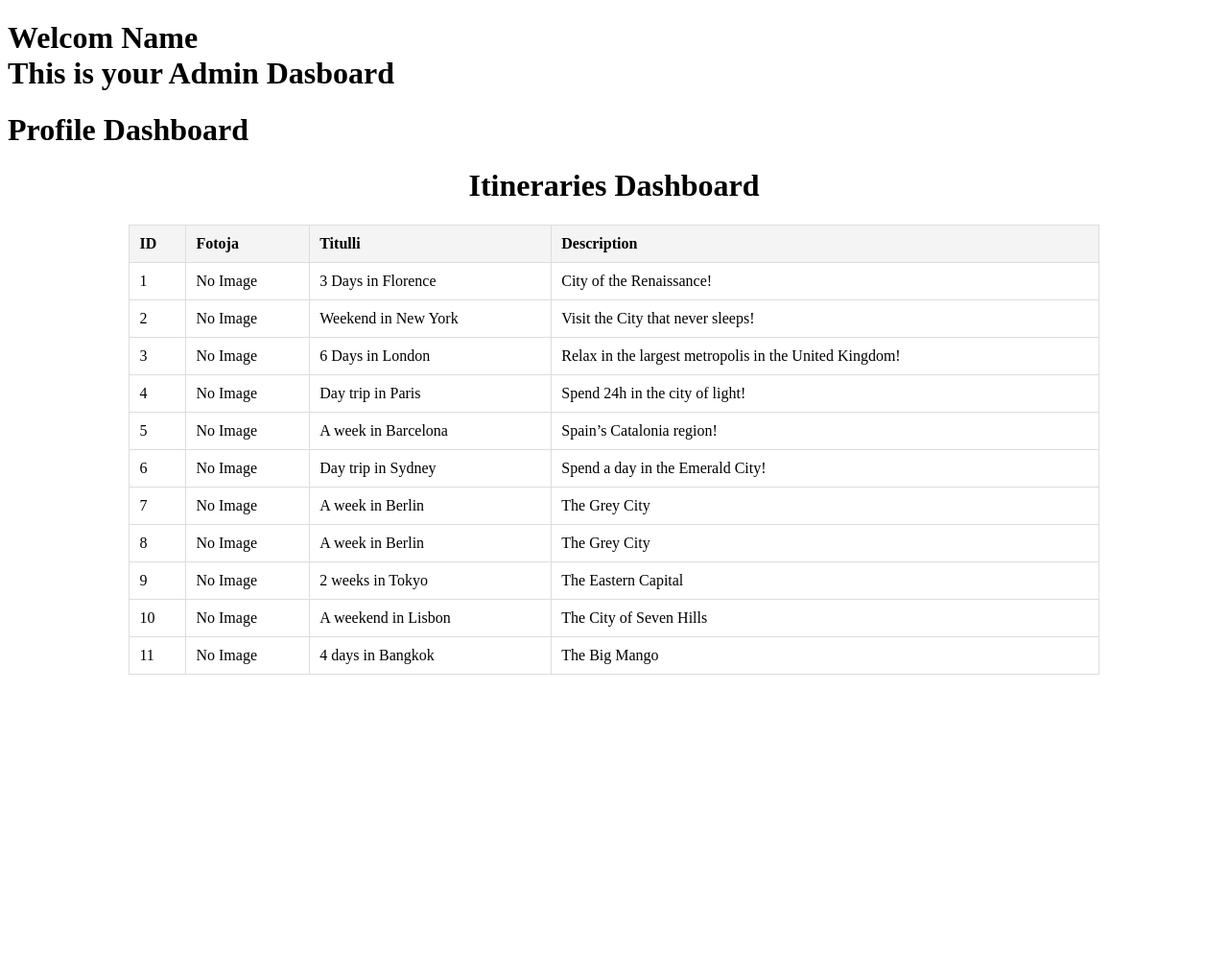
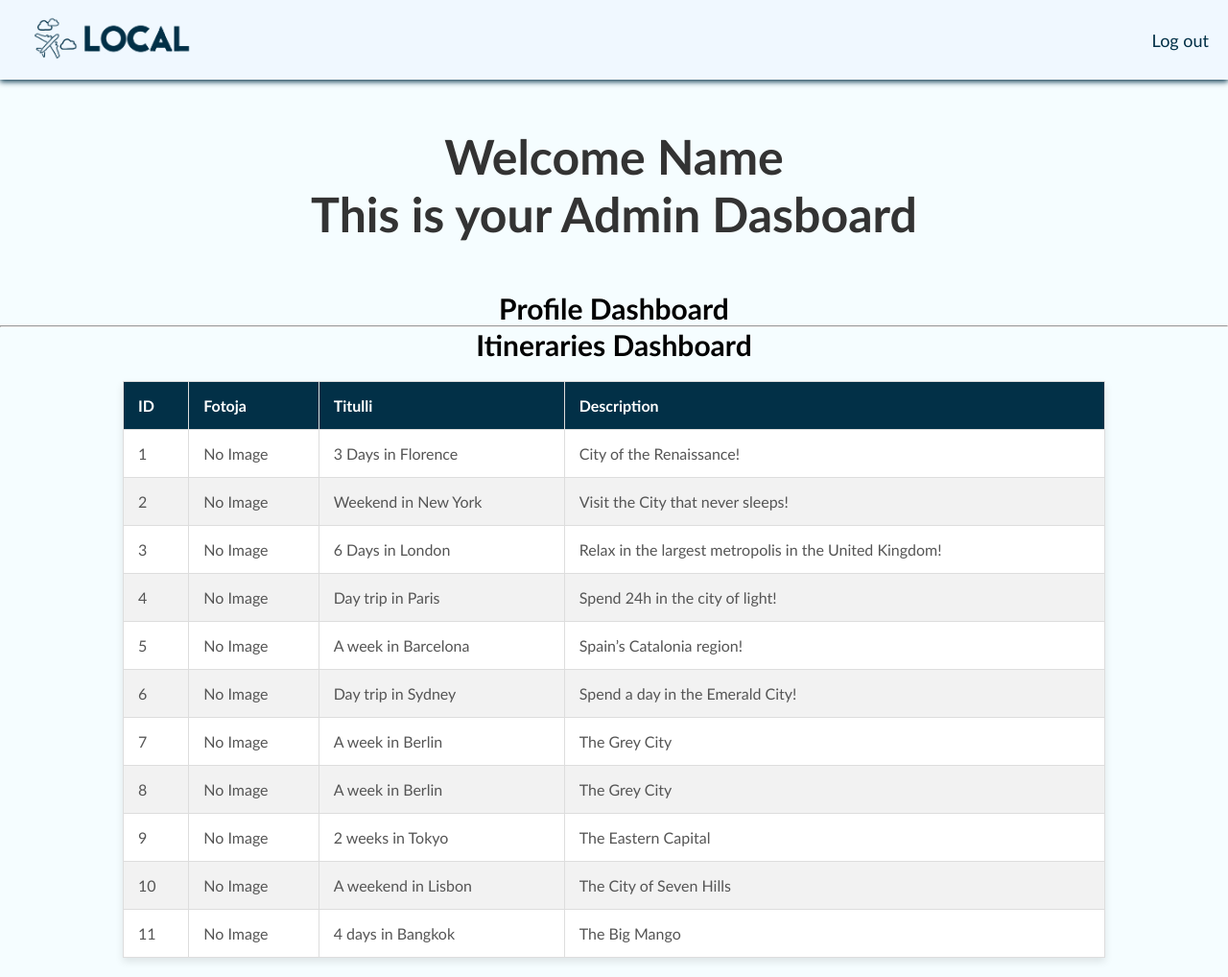
Before and after one commit to ciaoblerto/Local, a PHP site: page /Dashboard.php in a window 1280 px wide. Shown: the whole page at 96% size. Before the commit the page ends 703 px from the top, so only its background shows below. Run offline with PHP 8.4, Linux system fonts and the light colour scheme; data comes from the database, SQL or seed files in the repository.

Commit message:
Dashboard style

```diff
--- /dev/null
+++ b/Dashboard.css
@@ -0,0 +1,103 @@
+* {
+    margin: 0;
+    padding: 0;
+    box-sizing: border-box;
+}
+body {
+    font-family: 'Trebuchet MS', 'Lucida Sans Unicode', 'Lucida Grande', 'Lucida Sans', Arial, sans-serif;
+    background-color: #F5FDFF;
+    margin: 0;
+    padding: 0;
+}
+
+.header {
+    display: flex;
+    align-items: center;
+    justify-content: space-between;
+    background-color: aliceblue;
+    position: sticky;
+    top: 0;
+    width: 100%;
+    z-index: 1000;
+    box-shadow: 0 2px 6px #023047;
+    z-index: 10;
+    padding: 15px 20px;
+}
+
+.logoContainer img {
+    height: 50px;
+}
+
+.navLinks {
+    display: flex;
+    gap: 20px;
+}
+
+.navLinks a {
+    color: #023047;
+    text-decoration: none;
+    font-size: 18px;
+    transition: color 0.3s ease;
+}
+.navLinks a:hover {
+    color: #0b6b9b;
+}
+
+h1 {
+    text-align: center;
+    color: #333;
+    margin: 20px;
+    padding: 30px;
+    font-size: 50px;
+}
+h3{
+    text-align: center;
+    font-size: 30px;
+}
+
+table {
+    width: 80%;
+    margin: 20px auto;
+    border-collapse: collapse;
+    box-shadow: 0 4px 8px rgba(0, 0, 0, 0.1);
+    background-color: #fff;
+}
+
+table, th, td {
+    border: 1px solid #ddd;
+}
+
+th, td {
+    padding: 15px;
+    text-align: left;
+}
+
+th {
+    background-color: #023047;
+    color: white;
+}
+
+td {
+    color: #555;
+}
+
+tr:nth-child(even) {
+    background-color: #f2f2f2;
+}
+
+table img {
+    max-width: 100px;
+    height: auto;
+    display: block;
+    margin: 0 auto;
+}
+
+@media (max-width: 768px) {
+    table {
+        width: 100%;
+    }
+
+    th, td {
+        padding: 10px;
+    }
+}
--- a/Dashboard.php
+++ b/Dashboard.php
@@ -11,33 +11,22 @@ $result = $conn->query($sql);
     <meta charset="UTF-8">
     <meta name="viewport" content="width=device-width, initial-scale=1.0">
     <title>Dashboard</title>
-    <style>
-        table {
-            width: 80%;
-            margin: 20px auto;
-            border-collapse: collapse;
-        }
-        table, th, td {
-            border: 1px solid #ddd;
-        }
-        th, td {
-            padding: 10px;
-            text-align: left;
-        }
-        th {
-            background-color: #f4f4f4;
-        }
-        img {
-            max-width: 100px;
-            height: auto;
-        }
-    </style>
+    <link rel="stylesheet" href="Dashboard.css">
 </head>
 <body>
-<h1>Welcom Name <br> This is your Admin Dasboard </h1><!--Te name e qesim emrin ose emailin kur bohet databaza-->
-    <h1>Profile Dashboard</h1>
-    <!--Tabela e userave-->
-    <h1 style="text-align: center;">Itineraries Dashboard</h1>
+    <header class="header">
+            <div class="logoContainer">
+                <img src="./assets/logo.png" alt="localLogo">
+            </div>
+            <nav class="navLinks">
+                <a href="LogIn.html">Log out</a><!--Per log out-->
+            </nav>
+    </header>
+        <h1>Welcome Name <br> This is your Admin Dasboard </h1><!--Te name e qesim emrin ose emailin kur bohet databaza-->
+        <h3>Profile Dashboard</h3>
+        <hr>
+        <!--Tabela e userave-->
+         <h3>Itineraries Dashboard</h3>
     <table>
         <thead>
             <tr>
```
